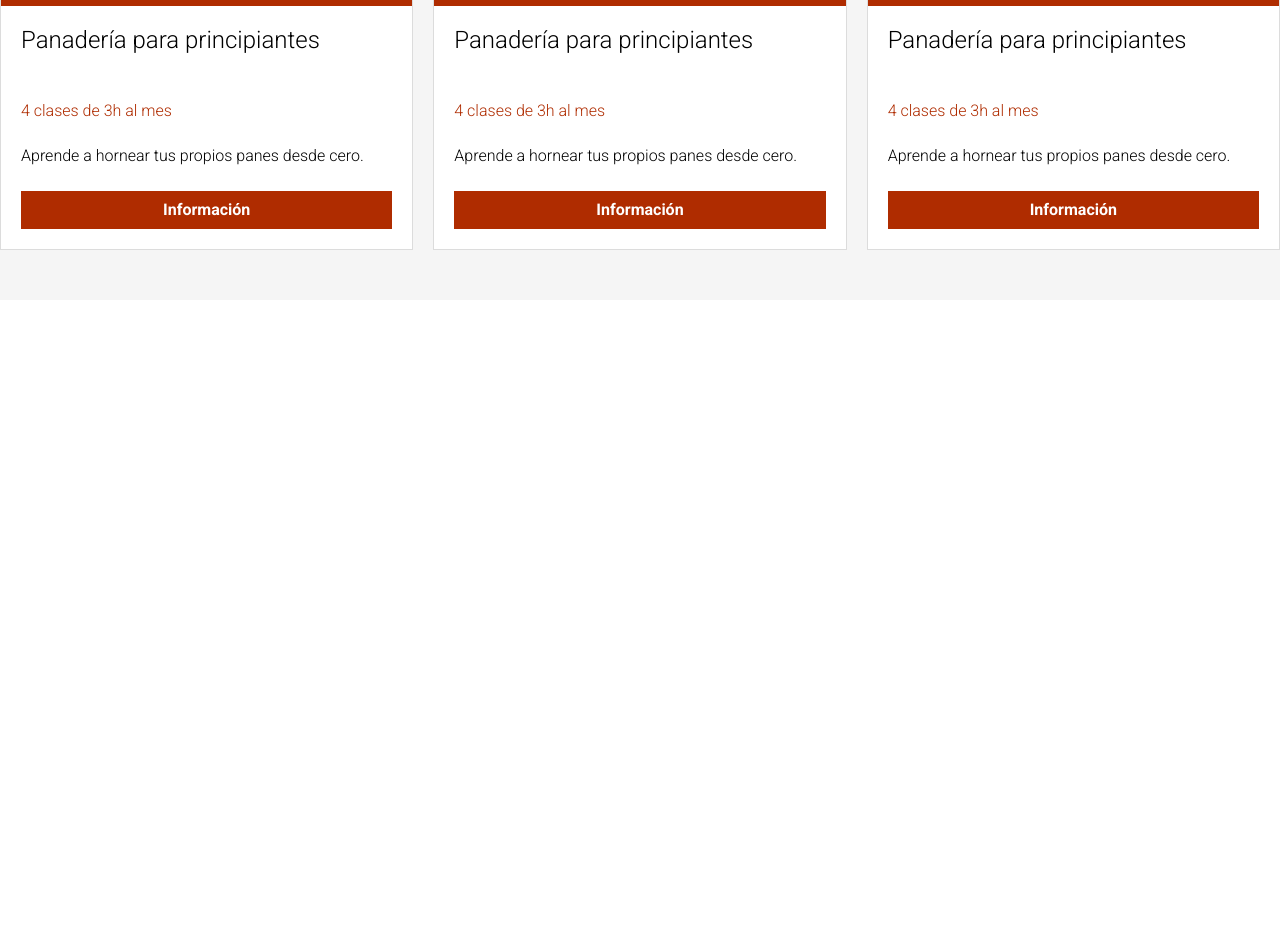
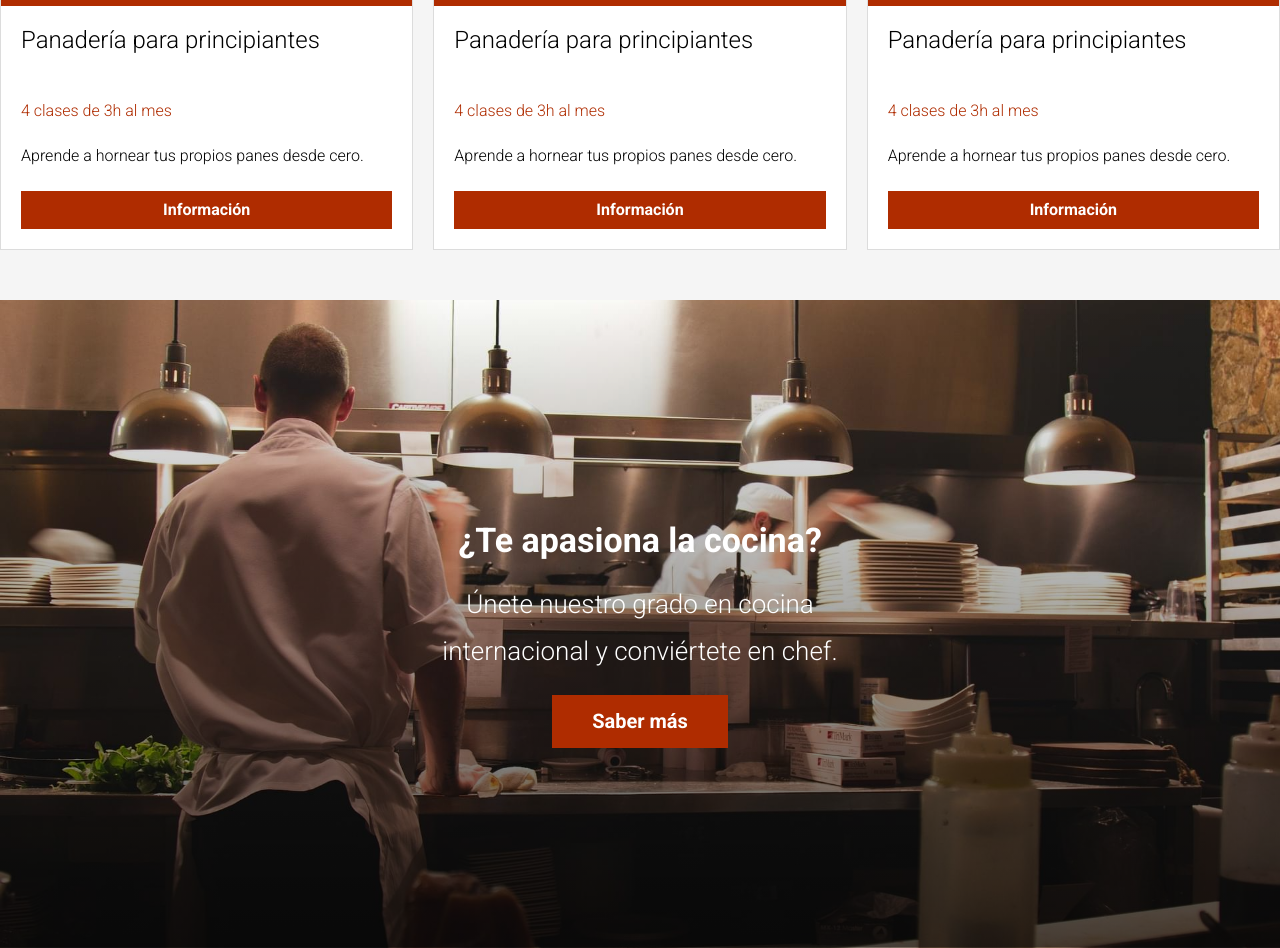
Before and after one commit to martaalcazarr/cuisine-academy, a website: page index.html in a window 1280 px wide. Shown: the part 2609-3557 px from the top of the page. Before the commit the page ends 2909 px from the top, so only its background shows below. Drawn offline with Linux system fonts and the light colour scheme.

Commit message:
add section escuela

```diff
--- a/index.html
+++ b/index.html
@@ -182,5 +182,11 @@
             </div>
         </div>
     </main>
+
+    <section class="escuela">
+        <h2 class="escuela__heading">¿Te apasiona la cocina?</h2>
+        <p class="escuela__texto">Únete nuestro grado en cocina internacional y conviértete en chef.</p>
+        <a href="#" class="escuela__enlace">Saber más</a>
+    </section>
 </body>
 </html>
--- /dev/null
+++ b/src/scss/ui/contenido/_escuela.scss
@@ -0,0 +1,25 @@
+@use 'base/variables' as v;
+@use 'base/mixins' as m;
+
+.escuela{
+    background-image: linear-gradient(to bottom, transparentize(v.$negro, 1%) 0%, transparentize(v.$negro, .3%) 100% ), url(../img/chef_bg.jpg);
+    background-position: center center;
+    background-size: cover;
+    padding: 20rem 0;
+    text-align: center;
+    color: v.$blanco;
+
+    &__heading{
+        font-weight: 700;
+    }
+
+    &__texto{
+        font-size: 2.6rem;
+        max-width: 50rem;
+        margin: 0 auto;
+    }
+
+    &__enlace{
+        @include m.boton(v.$primario, v.$blanco);
+    }
+}
--- a/src/scss/ui/contenido/_index.scss
+++ b/src/scss/ui/contenido/_index.scss
@@ -1,3 +1,4 @@
 @forward 'bloques';
 @forward 'nosotros';
 @forward 'clases';
+@forward 'escuela';
```
Also changed, not shown: build/css/app.css, build/img/chef_bg.jpg (added), src/img/chef_bg.jpg (added), 1 other file.
